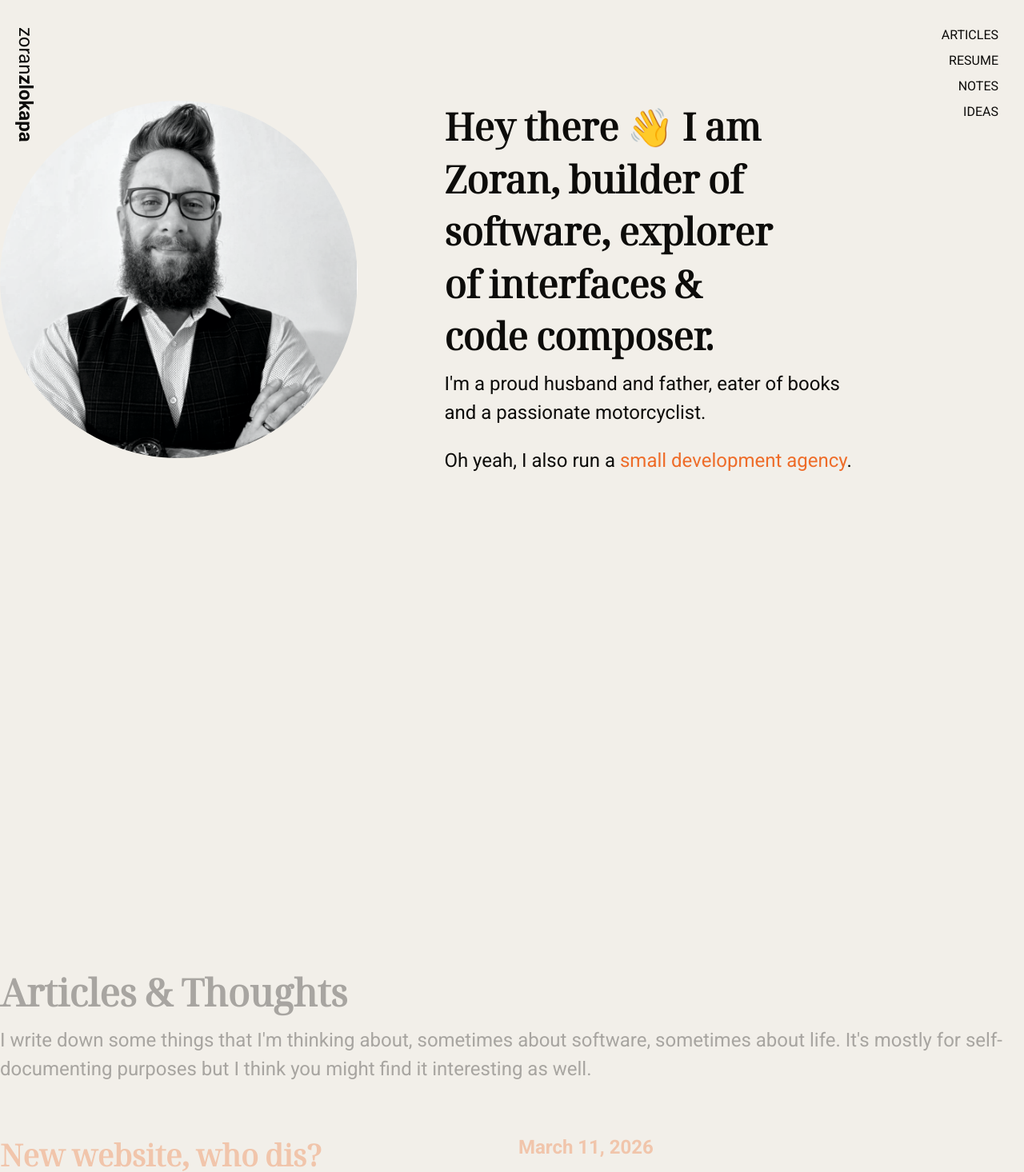
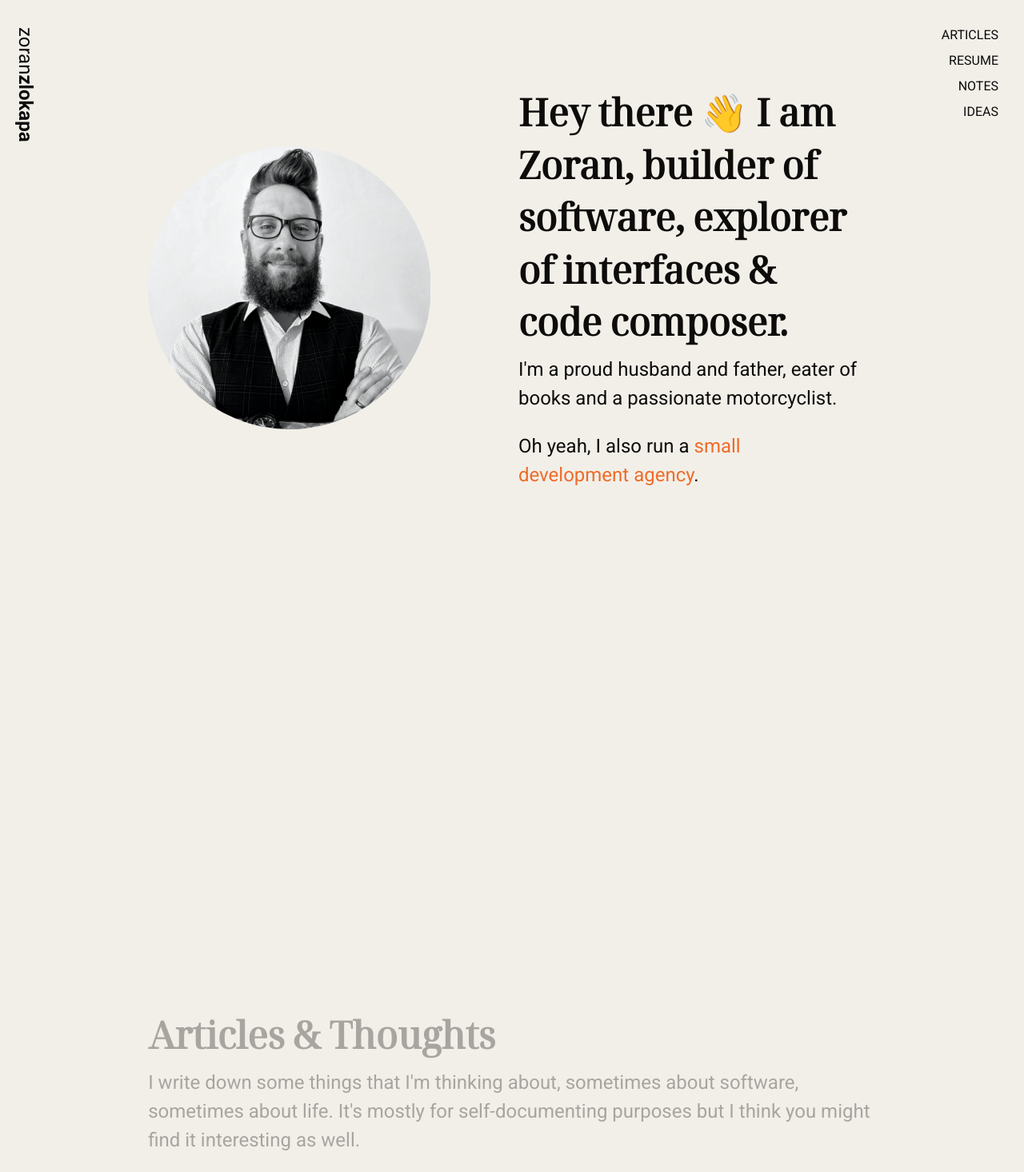
Before and after one commit to iamzoka/madebyzoka, a Next.js app: page / in a window 1280 px wide. Shown: the top 1466 px of the page at 80% size. Built offline with nearby package versions, Linux system fonts and the light colour scheme.

Commit message:
Fixed homepage layout

```diff
--- a/src/app/page.tsx
+++ b/src/app/page.tsx
@@ -12,8 +12,7 @@ export default async function Page() {
 
   return (
     <>
-      <section className="c-section c-section--intro">
-        <div className="u-container u-grid">
+      <section className="c-section c-section--intro u-grid">
         <Image className="c-section__image u-rounded" width={500} height={500} src="/images/profile-image-lg-bw.png" alt="Zoran Zlokapa profile image" />
 
         <div className="c-section__content">
@@ -21,19 +20,14 @@ export default async function Page() {
           <p>I&apos;m a proud husband and father, eater of books and a passionate motorcyclist.</p>
           <p>Oh yeah, I also run a <a href="https://refreshd.net" title="Refresh'd">small development agency</a>.</p>
         </div>
-        </div>
       </section>
 
-      <section className="c-section c-section--articles">
+      <section className="c-section c-section--articles u-grid">
         <header className="c-section__header">
-          <div className="u-container">
           <h2>Articles &amp; Thoughts</h2>
-            <p>I write down some things that I&apos;m thinking about, sometimes about software, sometimes about life.
-              It&apos;s mostly for self-documenting purposes but I think you might find it interesting as well.</p>
-          </div>
+          <p>I write down some things that I&apos;m thinking about, sometimes about software, sometimes about life. It&apos;s mostly for self-documenting purposes but I think you might find it interesting as well.</p>
         </header>
 
-        <div className="u-container u-grid">
         <div className="c-section-articles-list">
           <ul className="c-headlines">
             {limitedArticles.map((article) => (
@@ -65,7 +59,6 @@ export default async function Page() {
 
           {limitedNotes.length > 5 && <p><Link href="/notes">View all notes</Link></p>}
         </div>
-        </div>
       </section>
     </>
   );
--- a/src/styles/globals.css
+++ b/src/styles/globals.css
@@ -321,8 +321,6 @@
   }
 
   .c-section--intro {
-    display: flex;
-    justify-content: center;
     align-items: center;
     min-height: 90vh;
 
@@ -335,23 +333,27 @@
     }
 
     .c-section__image {
-      grid-column: 1 / -1;
+      grid-column: 2 / 14;
 
       @media (min-width: 1024px) {
-          grid-column: 1 / 6;
+          grid-column: 2 / 6;
+      }
+
+      @media (min-width: 1025px) {
+          grid-column: 3 / 7;
       }
     }
 
     .c-section__content {
-      grid-column: 1 / -1;
+      grid-column: 2 / 14;
       align-items: center;
 
       @media (min-width: 1024px) {
-        grid-column: 6 / 13;
+        grid-column: 7 / 14;
       }
 
       @media (min-width: 1280px) {
-        grid-column: 7 / 13;
+        grid-column: 8 / 13;
       }
     }
   }
@@ -366,19 +368,24 @@
     }
 
     .c-section__header {
+      grid-column: 2 / 14;
       padding-block-end: var(--space-xl);
+
+      @media (min-width: 1025px) {
+        grid-column: 3 / 13;
+      }
     }
 
     .c-section-articles-list {
-      grid-column: 1 / -1;
+      grid-column: 2 / 14;
 
       @media (min-width: 1025px) {
-        grid-column: 1 / 7;
+        grid-column: 3 / 8;
       }
     }
 
     .c-section-notes-list {
-      grid-column: 1 / -1;
+      grid-column: 2 / 14;
 
       @media (min-width: 1025px) {
         grid-column: 8 / 13;
```
Lines whose indentation alone changed are shown as unchanged.
